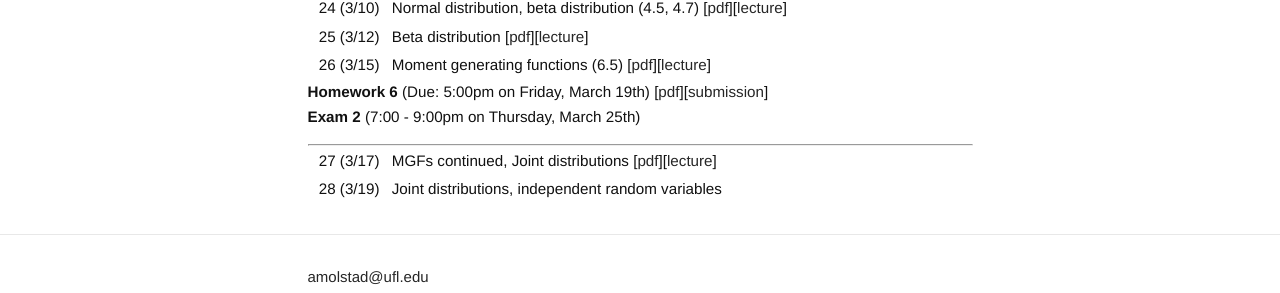
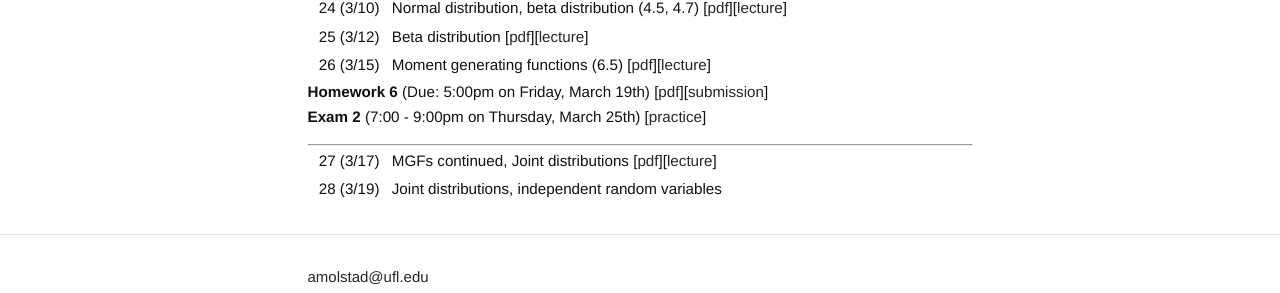
Before and after one commit to ajmolstad/ajmolstad.github.io, a Jekyll site: the page built from S21_STA4321.md, in a window 1280 px wide. Shown: the part 1248-1541 px from the top of the page. Built offline with Jekyll 4.4.1, drawn with Linux system fonts in a browser that asks for light colours.

Commit message:
Update S21_STA4321.md

```diff
--- a/S21_STA4321.md
+++ b/S21_STA4321.md
@@ -77,7 +77,7 @@ Note that you must be logged into your UFL eLearning account to access course ma
 || 26 (3/15)  || Moment generating functions (6.5) [[pdf](https://ufl.instructure.com/files/57933355/download?download_frd=1)][[lecture](https://ufl.instructure.com/courses/426946/files?preview=57936437)] ||
 
 **Homework 6** (Due: 5:00pm on Friday, March 19th) [[pdf](https://ufl.instructure.com/files/57982207/download?download_frd=1)][[submission](https://ufl.instructure.com/courses/426946/assignments/4640296)]
-**Exam 2** (7:00 - 9:00pm on Thursday, March 25th)
+**Exam 2** (7:00 - 9:00pm on Thursday, March 25th) [[practice](https://ufl.instructure.com/files/58032468/download?download_frd=1)]
 
 ----------------
 
```
